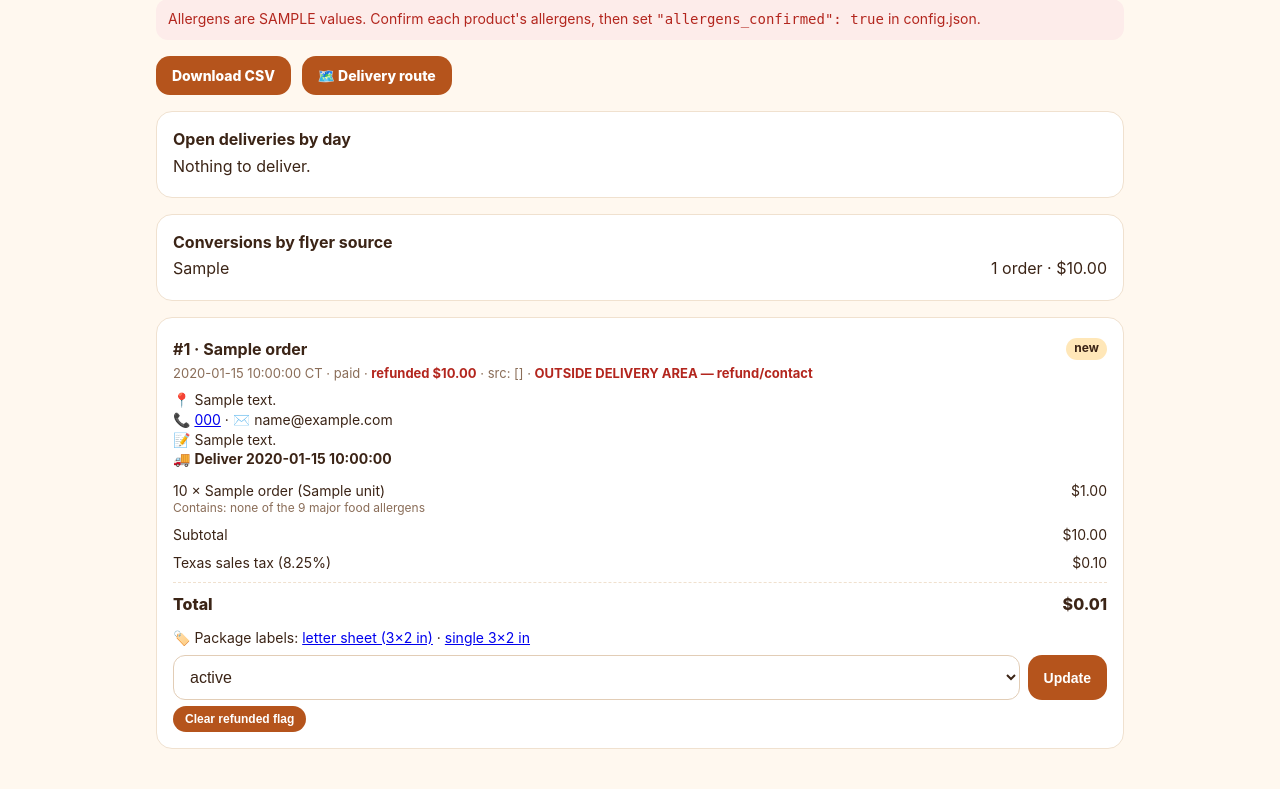
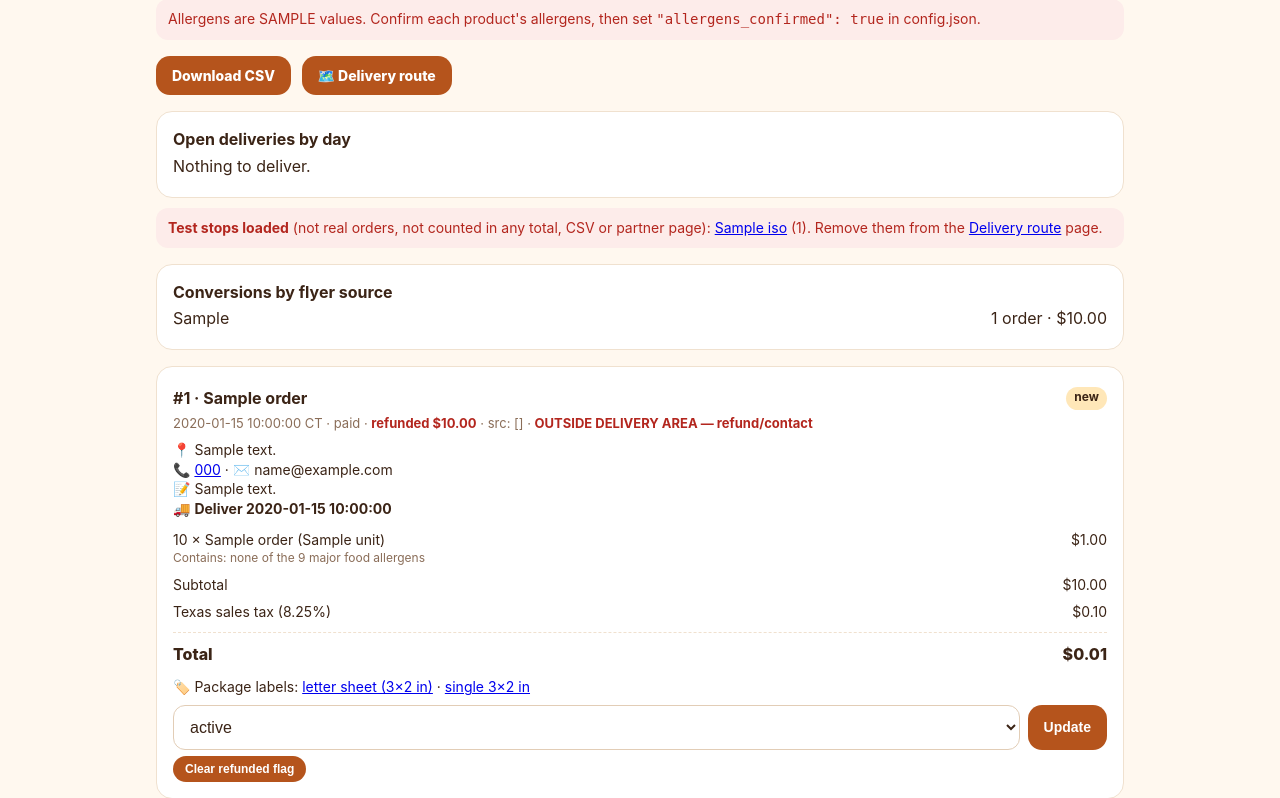
Before and after one commit to Dallasnbtx/Lanas-toffee, a Flask app: template templates/admin.html in a window 1280 px wide. Shown: the part 165-963 px from the top of the page. Run offline with Flask 3, Linux system fonts and the light colour scheme; the template is opened without the code that fills it: most values are stand-ins (such as "Sample title", 1, 10 or a date in 2020).

Commit message:
Add admin Load/Remove test stops to delivery route
is_test rows excluded from alerts, totals, CSV, partner pages, refunds.

```diff
--- a/app.py
+++ b/app.py
@@ -4,7 +4,8 @@ from functools import wraps
 from zoneinfo import ZoneInfo
 from flask import (Flask, render_template, request, jsonify, redirect, url_for,
                    abort, Response, g)
-import notify, delivery, labeling, route
+import notify, delivery, labeling, route, route_test_stops
+from urllib.parse import urlsplit
 from werkzeug.middleware.proxy_fix import ProxyFix
 
 BASE_DIR0 = os.path.dirname(os.path.abspath(__file__))
@@ -88,7 +89,8 @@ def init_db():
         delivery_date TEXT, in_area INTEGER DEFAULT 1)""")
     cols = {r[1] for r in c.execute("PRAGMA table_info(orders)")}
     for col, typ in [("delivery_date_iso", "TEXT"), ("subtotal_cents", "INTEGER"), ("tax_cents", "INTEGER"),
-                     ("refunded_cents", "INTEGER DEFAULT 0"), ("payment_intent", "TEXT")]:
+                     ("refunded_cents", "INTEGER DEFAULT 0"), ("payment_intent", "TEXT"),
+                     ("is_test", "INTEGER DEFAULT 0")]:  # is_test: admin route test stops
         if col not in cols:  # migration for older DBs
             c.execute(f"ALTER TABLE orders ADD COLUMN {col} {typ}")
     c.execute("""CREATE TABLE IF NOT EXISTS partner_payouts (
@@ -120,7 +122,8 @@ def save_order(**o):
         d.commit()
         oid = cur.lastrowid
     order = row_to_order(db().execute("SELECT * FROM orders WHERE id=?", (oid,)).fetchone())
-    notify.send_alert(order)
+    if not order.get("is_test"):  # test stops never email
+        notify.send_alert(order)
     return oid, True
 
 
@@ -228,7 +231,7 @@ PARTNER_COLS = "id, created_at, src, subtotal_cents, total_cents, refunded_cents
 
 def partner_orders(prefix, pct):
     """Paid orders for a partner, reduced to non-PII fields only."""
-    rows = db().execute(f"SELECT {PARTNER_COLS} FROM orders WHERE payment_status='paid' ORDER BY created_at DESC, id DESC").fetchall()
+    rows = db().execute(f"SELECT {PARTNER_COLS} FROM orders WHERE payment_status='paid' AND COALESCE(is_test,0)=0 ORDER BY created_at DESC, id DESC").fetchall()
     out = []
     for r in rows:
         o = dict(r)
@@ -307,7 +310,7 @@ def by_partner_rollup(rows, partners=None):
         return out
     for o in rows:
         src = o.get("src") or ""
-        if not src:
+        if not src or o.get("is_test"):
             continue
         p = next((p for p in partners.values() if src_matches(src, p["prefix"])), None)
         if p:
@@ -510,13 +513,13 @@ def order_for_payment_intent(pi):
     """Find our order for a PaymentIntent; backfill orders recorded before payment_intent was stored."""
     if not pi:
         return None
-    r = db().execute("SELECT id, total_cents, status FROM orders WHERE payment_intent=?", (pi,)).fetchone()
+    r = db().execute("SELECT id, total_cents, status FROM orders WHERE payment_intent=? AND COALESCE(is_test,0)=0", (pi,)).fetchone()
     if r:
         return r
     lst = _obj(stripe.checkout.Session.list(payment_intent=pi, limit=1))
     for sess in lst.get("data") or []:
         sid = _obj(sess).get("id")
-        r = db().execute("SELECT id, total_cents, status FROM orders WHERE stripe_session_id=?", (sid,)).fetchone()
+        r = db().execute("SELECT id, total_cents, status FROM orders WHERE stripe_session_id=? AND COALESCE(is_test,0)=0", (sid,)).fetchone()
         if r:
             db().execute("UPDATE orders SET payment_intent=? WHERE id=?", (pi, r["id"]))
             db().commit()
@@ -560,7 +563,7 @@ def success():
     cfg = load_config()
     order = None
     if request.args.get("order"):
-        r = db().execute("SELECT * FROM orders WHERE id=? AND mode='demo'", (request.args["order"],)).fetchone()
+        r = db().execute("SELECT * FROM orders WHERE id=? AND mode='demo' AND COALESCE(is_test,0)=0", (request.args["order"],)).fetchone()
         order = row_to_order(r) if r else None
     elif request.args.get("session_id") and MODE == "stripe":
         sid = request.args["session_id"]
@@ -590,19 +593,20 @@ def require_admin(fn):
 @require_admin
 def admin():
     rows = [row_to_order(r) for r in db().execute("SELECT * FROM orders ORDER BY id DESC").fetchall()]
+    real = [o for o in rows if not o.get("is_test")]  # test stops: listed with a TEST badge, never counted
     by_day = {}
-    for o in rows:
+    for o in real:
         if o["status"] not in ("delivered", "cancelled", "refunded"):
             by_day.setdefault((o.get("delivery_date_iso") or "", o["delivery_date"]), []).append(o["id"])
     by_src = {}
-    for o in rows:
+    for o in real:
         k = o["src"] or "(none)"
         by_src.setdefault(k, [0, 0])
         by_src[k][0] += 1
         by_src[k][1] += o["total_cents"] or 0
     return render_template("admin.html", cfg=load_config(), orders=rows, statuses=STATUSES, mode=MODE,
-                           by_src=by_src, by_day=sorted(by_day.items()), by_partner=by_partner_rollup(rows),
-                           partners_on=bool(load_partners()))
+                           by_src=by_src, by_day=sorted(by_day.items()), by_partner=by_partner_rollup(real),
+                           partners_on=bool(load_partners()), test_counts=sorted(route_test_stops.counts(db()).items()))
 
 
 @app.route("/admin/route")
@@ -629,7 +633,49 @@ def admin_route():
                            start_addr=start_addr, outside=outside, delivered=delivered, mode=MODE,
                            prev_day=(d - datetime.timedelta(days=1)).isoformat(),
                            next_day=(d + datetime.timedelta(days=1)).isoformat(),
-                           n_items=sum(i["qty"] for o in p["stops"] for i in o["items"]))
+                           n_items=sum(i["qty"] for o in p["stops"] for i in o["items"]),
+                           n_test=sum(1 for o in p["stops"] if o.get("is_test")),
+                           test_counts=sorted(route_test_stops.counts(db()).items()),
+                           loaded=request.args.get("loaded", type=int), removed=request.args.get("removed", type=int))
+
+
+def same_origin():
+    """Basic-auth browsers resend credentials on cross-site POSTs, so state-changing admin POSTs must come from
+    our own pages: Origin (or, failing that, Referer) must match this host."""
+    src = request.headers.get("Origin") or request.headers.get("Referer") or ""
+    u = urlsplit(src)
+    return bool(u.netloc) and u.netloc == request.host and u.scheme == request.scheme
+
+
+@app.post("/admin/route/test-stops/load")
+@require_admin
+def admin_test_stops_load():
+    """Load ~12 fake paid TEST orders at public 78130 places for any picked date (replaces that date's set)."""
+    if not same_origin():
+        abort(403)
+    try:
+        day = datetime.date.fromisoformat(request.form.get("date", ""))
+    except ValueError:
+        abort(400)
+    cfg = load_config()
+    n = route_test_stops.load(db(), day, lambda raw: build_items(raw), lambda sub: labeling.compute_tax(cfg, sub),
+                              delivery.pretty, datetime.datetime.now(TZ))
+    return redirect(url_for("admin_route", date=day.isoformat(), loaded=n))
+
+
+@app.post("/admin/route/test-stops/remove")
+@require_admin
+def admin_test_stops_remove():
+    """Delete every test stop (is_test=1 AND src='test-route'); real orders are never touched."""
+    if not same_origin():
+        abort(403)
+    n = route_test_stops.remove_all(db())
+    day = request.form.get("date", "")
+    try:
+        day = datetime.date.fromisoformat(day).isoformat()
+    except ValueError:
+        day = None
+    return redirect(url_for("admin_route", date=day, removed=n) if day else url_for("admin_route", removed=n))
 
 
 @app.post("/admin/orders/<int:oid>/refunded")
@@ -637,8 +683,8 @@ def admin_route():
 def admin_refunded(oid):
     """Mark an order fully refunded (after refunding in Stripe) or clear the flag. Drives partner commissions."""
     d = db()
-    r = d.execute("SELECT total_cents FROM orders WHERE id=?", (oid,)).fetchone()
-    if not r:
+    r = d.execute("SELECT total_cents FROM orders WHERE id=? AND COALESCE(is_test,0)=0", (oid,)).fetchone()
+    if not r:  # missing, or a test stop (no refunds on test rows)
         abort(404)
     d.execute("UPDATE orders SET refunded_cents=? WHERE id=?", (r["total_cents"] if request.form.get("on") == "1" else 0, oid))
     d.commit()
@@ -659,7 +705,7 @@ def admin_status(oid):
 @app.route("/admin/orders.csv")
 @require_admin
 def admin_csv():
-    rows = [row_to_order(r) for r in db().execute("SELECT * FROM orders ORDER BY id").fetchall()]
+    rows = [row_to_order(r) for r in db().execute("SELECT * FROM orders WHERE COALESCE(is_test,0)=0 ORDER BY id").fetchall()]
     buf = io.StringIO()
     w = csv.writer(buf)
     w.writerow(["id", "created_at", "status", "payment_status", "mode", "name", "phone", "email", "address",
--- a/route.py
+++ b/route.py
@@ -174,5 +174,6 @@ def default_day(conn, cfg, now, next_delivery):
     today = now.date().isoformat()
     r = conn.execute("""SELECT MIN(delivery_date_iso) FROM orders WHERE delivery_date_iso >= ? AND payment_status='paid'
                         AND status NOT IN ('delivered','cancelled','refunded')
-                        AND (COALESCE(refunded_cents,0)=0 OR refunded_cents < total_cents)""", (today,)).fetchone()
+                        AND (COALESCE(refunded_cents,0)=0 OR refunded_cents < total_cents)
+                        AND COALESCE(is_test,0)=0""", (today,)).fetchone()
     return (r[0] if r and r[0] else None) or next_delivery.isoformat()
--- a/templates/admin.html
+++ b/templates/admin.html
@@ -8,6 +8,7 @@
   <div class="panel"><b>Open deliveries by day</b>
     {% for (iso, label), ids in by_day %}<div class="row"><span>{% if iso %}<a href="/admin/route?date={{ iso }}">{{ label }}</a>{% else %}{{ label }}{% endif %}</span><span>{{ ids|length }} order{{ '' if ids|length==1 else 's' }} (#{{ ids|join(', #') }})</span></div>{% else %}<div class="row">Nothing to deliver.</div>{% endfor %}
   </div>
+  {% if test_counts %}<div class="msg bad"><b>Test stops loaded</b> (not real orders, not counted in any total, CSV or partner page): {% for iso, n in test_counts %}<a href="/admin/route?date={{ iso }}">{{ iso }}</a> ({{ n }}){{ ', ' if not loop.last }}{% endfor %}. Remove them from the <a href="/admin/route#test-stops">Delivery route</a> page.</div>{% endif %}
   <div class="panel"><b>Conversions by flyer source</b>
     {% for k,v in by_src.items() %}<div class="row"><span>{{ k }}</span><span>{{ v[0] }} order{{ '' if v[0]==1 else 's' }} · {{ v[1]|money }}</span></div>{% else %}<div class="row">No orders yet.</div>{% endfor %}
   </div>
@@ -15,8 +16,8 @@
     {% for k,v in by_partner.items() %}<div class="row"><span>{{ k }}{% if v.slug %} · {{ v.slug }} {{ v.pct }}%{% endif %}<span class="sub" style="display:block;font-size:12px;color:var(--muted)">{{ v.tags|length }} tag{{ '' if v.tags|length==1 else 's' }}</span></span><span>{{ v.orders }} order{{ '' if v.orders==1 else 's' }} · {{ v.total_cents|money }}{% if v.slug %} · owed {{ v.commission_cents|money }}{% endif %}</span></div>{% else %}<div class="row">No partner orders yet.</div>{% endfor %}
   </div>{% endif %}
   {% for o in orders %}
-  <div class="panel">
-    <div class="row"><b>#{{ o.id }} · {{ o.customer_name }}</b><span class="st st-{{ o.status.split(' ')[0] }}">{{ o.status }}</span></div>
+  <div class="panel"{% if o.is_test %} style="border:2px dashed #B3261E"{% endif %}>
+    <div class="row"><b>{% if o.is_test %}<span style="background:#B3261E;color:#fff;border-radius:6px;padding:1px 7px;font-size:12px;letter-spacing:.05em">TEST</span> {% endif %}#{{ o.id }} · {{ o.customer_name }}</b><span class="st st-{{ o.status.split(' ')[0] }}">{{ o.status }}</span></div>
     <div style="font-size:13px;color:var(--muted)">{{ o.created_at }} CT · {{ o.payment_status }}{% if o.refunded_cents %} · <b style="color:var(--bad)">refunded {{ o.refunded_cents|money }}</b>{% endif %} · src: {{ o.src or '-' }}{% if not o.in_area %} · <b style="color:var(--bad)">OUTSIDE DELIVERY AREA — refund/contact</b>{% endif %}</div>
     <p style="margin:8px 0;font-size:14px">📍 {{ o.address }}<br>📞 <a href="tel:{{ o.phone }}">{{ o.phone }}</a> · ✉️ {{ o.email }}{% if o.notes %}<br>📝 {{ o.notes }}{% endif %}<br>🚚 <b>Deliver {{ o.delivery_date }}</b></p>
     {% for i in o['items'] %}<div class="row" style="font-size:14px"><span>{{ i.qty }} × {{ i.name }} ({{ i.unit }})<span class="sub">{{ contains(i.allergens or []) }}</span></span><span>{{ (i.qty*i.price_cents)|money }}</span></div>{% endfor %}
@@ -27,8 +28,8 @@
     <form method="post" action="/admin/orders/{{ o.id }}/status" style="display:flex;gap:8px;margin-top:8px">
       <select name="status">{% for s in statuses %}<option {% if s==o.status %}selected{% endif %}>{{ s }}</option>{% endfor %}</select>
       <button class="btn" style="width:auto;padding:10px 16px;font-size:14px">Update</button></form>
-    <form method="post" action="/admin/orders/{{ o.id }}/refunded" style="margin-top:6px"><input type="hidden" name="on" value="{{ '0' if o.refunded_cents else '1' }}">
-      <button class="btn" style="width:auto;padding:6px 12px;font-size:12px">{{ 'Clear refunded flag' if o.refunded_cents else 'Mark refunded (after refunding in Stripe)' }}</button></form>
+    {% if not o.is_test %}<form method="post" action="/admin/orders/{{ o.id }}/refunded" style="margin-top:6px"><input type="hidden" name="on" value="{{ '0' if o.refunded_cents else '1' }}">
+      <button class="btn" style="width:auto;padding:6px 12px;font-size:12px">{{ 'Clear refunded flag' if o.refunded_cents else 'Mark refunded (after refunding in Stripe)' }}</button></form>{% endif %}
   </div>
   {% else %}<p>No orders yet.</p>{% endfor %}
 </main>{% endblock %}
```
Also changed, not shown: route_test_stops.py (added, +60 -0 lines), templates/route.html (+18 -2 lines), tests/test_route.py (+129 -0 lines).
